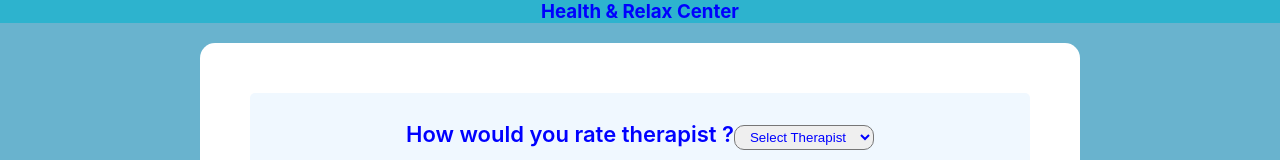
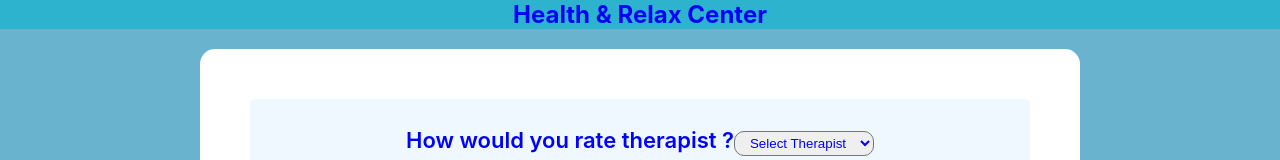
Before and after one commit to nikindtmas1/Feedback-Rating, a React (Create React App) app in the folder client/: page / in a window 1280 px wide. Shown: the top 160 px of the page. Built offline with nearby package versions, Linux system fonts and the light colour scheme; no server answers.

Commit message:
Change size

```diff
--- a/client/src/Components/Navbar.js
+++ b/client/src/Components/Navbar.js
@@ -7,10 +7,10 @@ const Navbar = () => {
         color: "blue",
         textAlign: "center"
     }}>
-        <h3 style={{ margin: "0"}}>
+        <h2 style={{ margin: "0"}}>
 
         Health & Relax Center
-        </h3>
+        </h2>
     </div>
   )
 }
```
